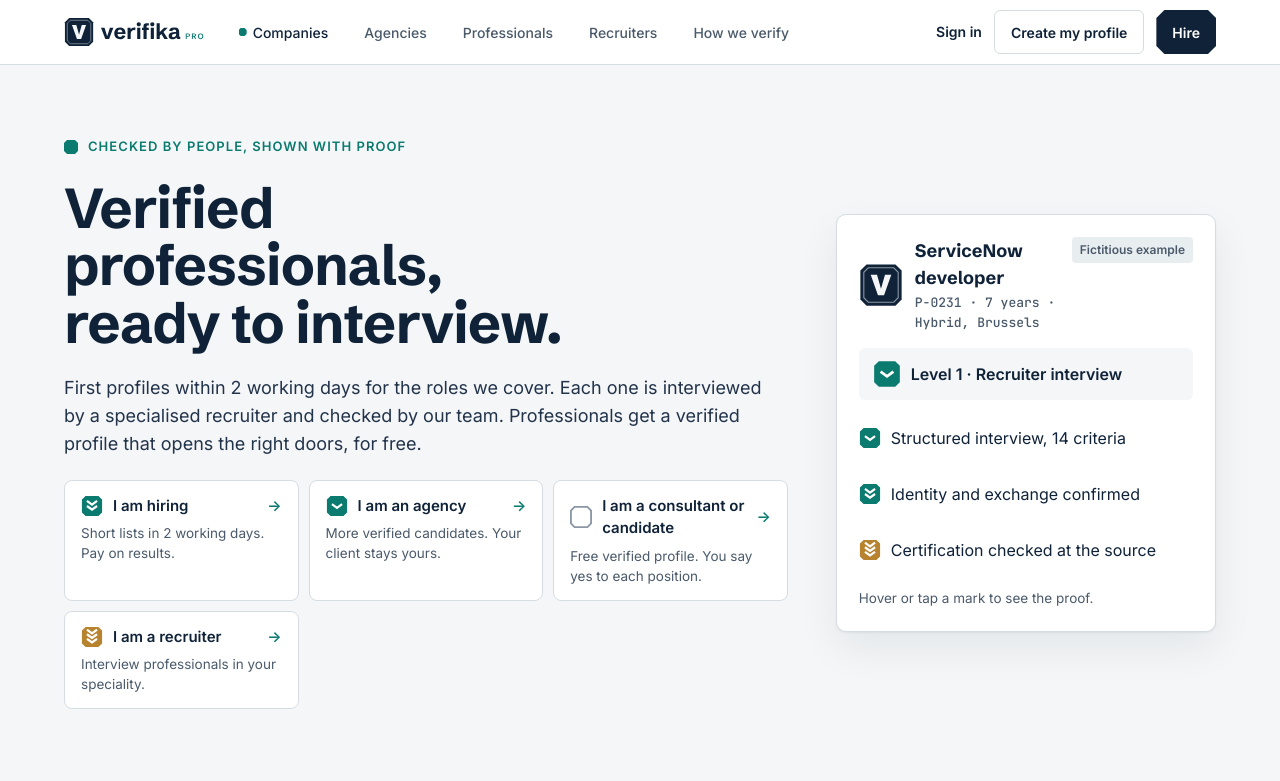
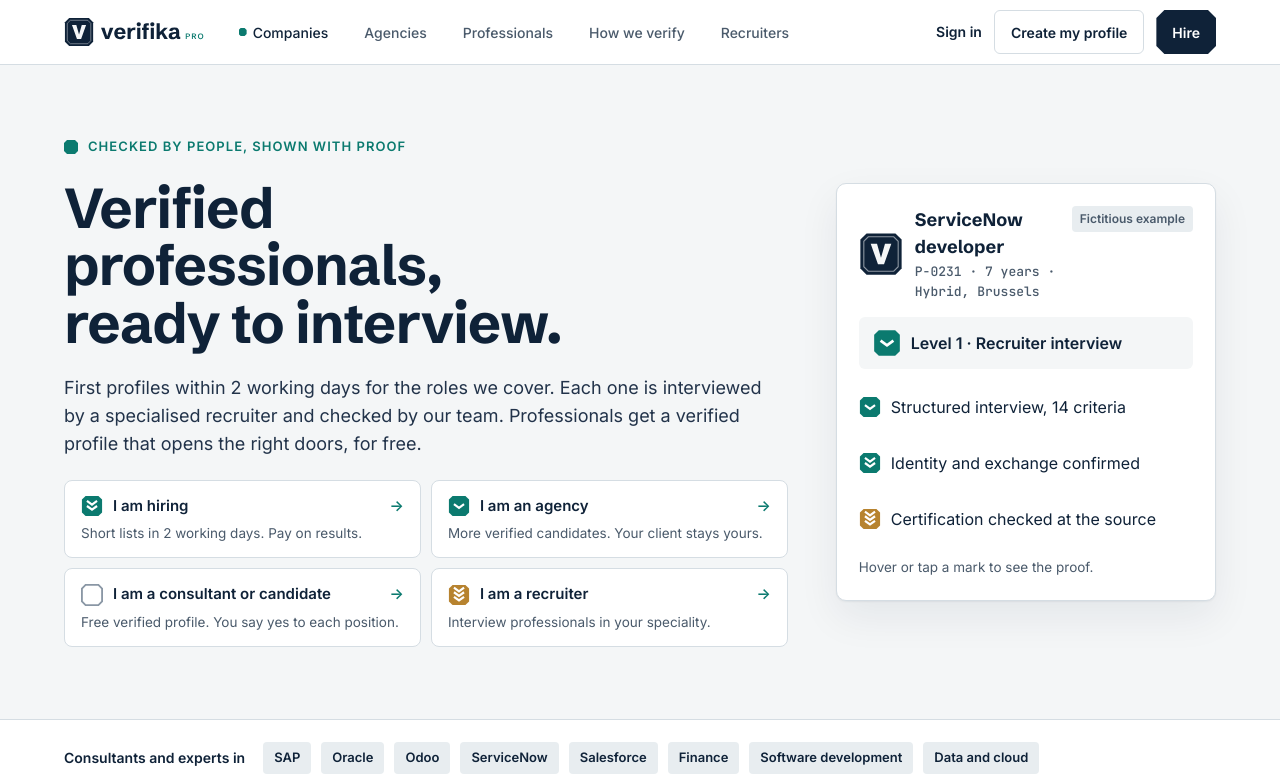
Before and after one commit to GabDNK/verifika-site, a plain HTML site: page index.html in a window 1280 px wide. Shown: the top 781 px of the page. Drawn offline with Linux system fonts and the light colour scheme.

Commit message:
Publish site 2026-11-15T17:48Z

```diff
--- a/assets/site.css
+++ b/assets/site.css
@@ -107,13 +107,15 @@ h1, h2, h3 { text-wrap: balance; }
 .rail a { display: flex; align-items: center; gap: 10px; text-decoration: none; font-size: var(--fs-xs); font-weight: 600; color: var(--text-faint); }
 .rail .n { width: 12px; height: 12px; border: 2px solid var(--text-faint); clip-path: polygon(3px 0, 9px 0, 12px 3px, 12px 9px, 9px 12px, 3px 12px, 0 9px, 0 3px); }
 .rail a:hover, .rail a:focus-visible { color: var(--text); }
-@media (max-width: 1280px) { .rail { display: none; } }
+/* only where the margin beside the 1200 px content is wide enough: the rail never overlaps the text */
+@media (max-width: 1479px) { .rail { display: none; } }
 
 /* hero */
 .hero { padding-top: 72px; padding-bottom: 72px; display: flex; flex-wrap: wrap; gap: var(--sp-7); align-items: center; }
 .hero-text { flex: 999 1 520px; min-width: 0; display: flex; flex-direction: column; gap: 22px; }
 @media (max-width: 600px) { .hero { padding-top: var(--sp-6); padding-bottom: var(--sp-7); gap: var(--sp-6); } .hero-text { flex-basis: 100%; } }
-.tiles { display: grid; grid-template-columns: repeat(auto-fit, minmax(230px, 1fr)); gap: 10px; }
+.tiles { display: grid; grid-template-columns: repeat(2, minmax(0, 1fr)); gap: 10px; }
+@media (max-width: 480px) { .tiles { grid-template-columns: 1fr; } }
 .tile { display: flex; flex-direction: column; gap: 6px; text-decoration: none; color: var(--text); background: var(--surface); border: 1px solid var(--border); border-radius: var(--chamfer); padding: 14px var(--sp-4); min-height: var(--tap-min); transition: transform var(--t-mid) ease, box-shadow var(--t-mid) ease, border-color var(--t-mid); }
 .tile .tt { display: flex; align-items: center; gap: 10px; font-weight: 600; font-size: 15px; }
 .tile .tt img { width: 22px; height: 22px; transition: transform .35s var(--ease-pop); }
--- a/index.html
+++ b/index.html
@@ -53,8 +53,8 @@
       <a class="nv" href="#companies" data-i18n="nav.companies">Companies</a>
       <a class="nv" href="#agencies" data-i18n="nav.agencies">Agencies</a>
       <a class="nv" href="#professionals" data-i18n="nav.pros">Professionals</a>
+      <a class="nv" href="#verification" data-i18n="nav.verify">How we verify</a>
       <a class="nv" href="#recruiters" data-i18n="nav.recruiters">Recruiters</a>
-      <a class="nv" href="#verification" data-i18n="nav.verify">How we verify</a>
     </nav>
     <div class="top-actions">
       <a class="ul top-signin" href="/app/" data-portal="login" data-i18n="nav.signin">Sign in</a>
```
Also changed, not shown: fr/index.html (+1 -1 lines).
